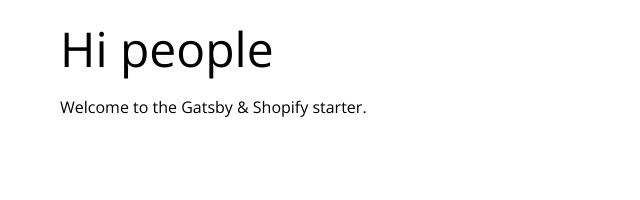
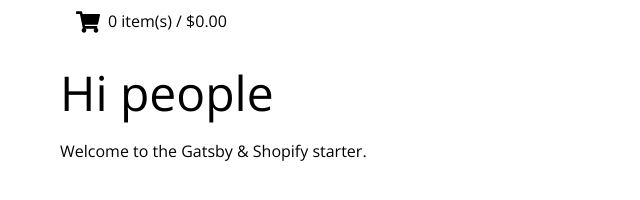
Before and after one commit to DanielCarlyle/Gatsby-Shopify-ECommerce-Site, a Gatsby site: page / in a window 1280 px wide. Shown: the whole page, without its empty margins (0-640 px from the left). Built offline with nearby package versions, Linux system fonts and the light colour scheme; Gatsby itself is replaced by a stand-in of ours; no server answers; what shopify-buy would draw is missing.

Commit message:
latest commit

```diff
--- /dev/null
+++ b/src/components/Cart/index.js
@@ -0,0 +1,22 @@
+import React from 'react';
+import { CartWrapper } from './styles';
+import { FaShoppingCart } from 'react-icons/fa';
+import CartContext  from 'context/CartContext';
+
+export function Cart() {
+  const { checkout } = React.useContext(CartContext);
+  let totalQuantity = 0;
+  if (checkout) {
+    checkout.lineItems.forEach(lineItem => {
+      totalQuantity = totalQuantity + lineItem.quantity;
+    });
+  }
+  return (
+    <CartWrapper>
+      <FaShoppingCart size="1.5em" />
+      <div>
+        {totalQuantity} item(s) / ${checkout?.totalPrice || '0.00'}
+      </div>
+    </CartWrapper>
+  );
+}
--- /dev/null
+++ b/src/components/Cart/styles.js
@@ -0,0 +1,21 @@
+import styled from 'styled-components';
+import { StyledLink } from '../StyledLink';
+
+export const CartWrapper = styled(StyledLink).attrs(() => ({
+  to: '/cart',
+}))`
+  display: flex;
+  color: black;
+  text-decoration: none;
+  padding-left: 16px;
+  > svg {
+    margin: auto 0;
+  }
+  > div:last-child {
+    padding-left: 8px;
+    margin: auto 0;
+  }
+  &:hover {
+    text-decoration: underline;
+  }
+`;
--- /dev/null
+++ b/src/components/Header/index.js
@@ -0,0 +1,12 @@
+import React from 'react';
+import { HeaderWrapper } from './styles';
+import { Cart } from '../Cart';
+
+
+export function Header() {
+  return (
+    <HeaderWrapper>
+       <Cart />
+    </HeaderWrapper>
+  );
+}
--- /dev/null
+++ b/src/components/Header/styles.js
@@ -0,0 +1,11 @@
+import styled from 'styled-components';
+
+export const HeaderWrapper = styled.header`
+  display: flex;
+  max-width: 1200px;
+  margin: 0 auto;
+  padding: 10px 20px;
+  box-sizing: border-box;
+  flex-wrap: wrap;
+  margin-left: auto;
+`;
--- a/src/components/Layout/index.js
+++ b/src/components/Layout/index.js
@@ -1,9 +1,11 @@
 import React from 'react';
 import { LayoutWrapper } from './styles';
+import { Header } from '../Header';
 
 const Layout = ({ children }) => {
   return (
     <>
+     <Header />
       <LayoutWrapper>
         <main>{children}</main>
       </LayoutWrapper>
--- a/src/components/ProductQuantityAdder/index.js
+++ b/src/components/ProductQuantityAdder/index.js
@@ -6,6 +6,7 @@ import CartContext from 'context/CartContext';
 
 export function ProductQuantityAdder({ variantId, available }) {
   const [quantity, setQuantity] = React.useState(1);
+  //want to consume the card context and destructure UpdateLineItem
   const { updateLineItem } = React.useContext(CartContext);
 
   const handleQuantityChange = e => {
--- /dev/null
+++ b/src/components/StyledLink/index.js
@@ -0,0 +1,13 @@
+import React from 'react';
+import { Link as GatsbyLink } from 'gatsby';
+import styled from 'styled-components';
+
+const Link = ({ to, className, children }) => {
+  return (
+    <GatsbyLink to={to} className={className}>
+      {children}
+    </GatsbyLink>
+  );
+};
+
+export const StyledLink = styled(Link)``;
--- a/src/components/index.js
+++ b/src/components/index.js
@@ -3,4 +3,6 @@ export * from './Layout';
 export * from './ImageGallery';
 export * from './ProductQuantityAdder';
 export * from './Input';
+export * from './Header';
 export * from './Button';
+export * from './Cart';
```
Also changed, not shown: src/pages/cart.js (added, +10 -0 lines), src/components/CartContents/index.js (added), src/components/CartContents/styles.js (added), src/components/ImageGallery/ImageThumbnail/index.js (renamed from src/components/ImageThumbnail/index.js), src/components/ImageGallery/ImageThumbnail/styles.js (renamed from src/components/ImageThumbnail/styles.js).
